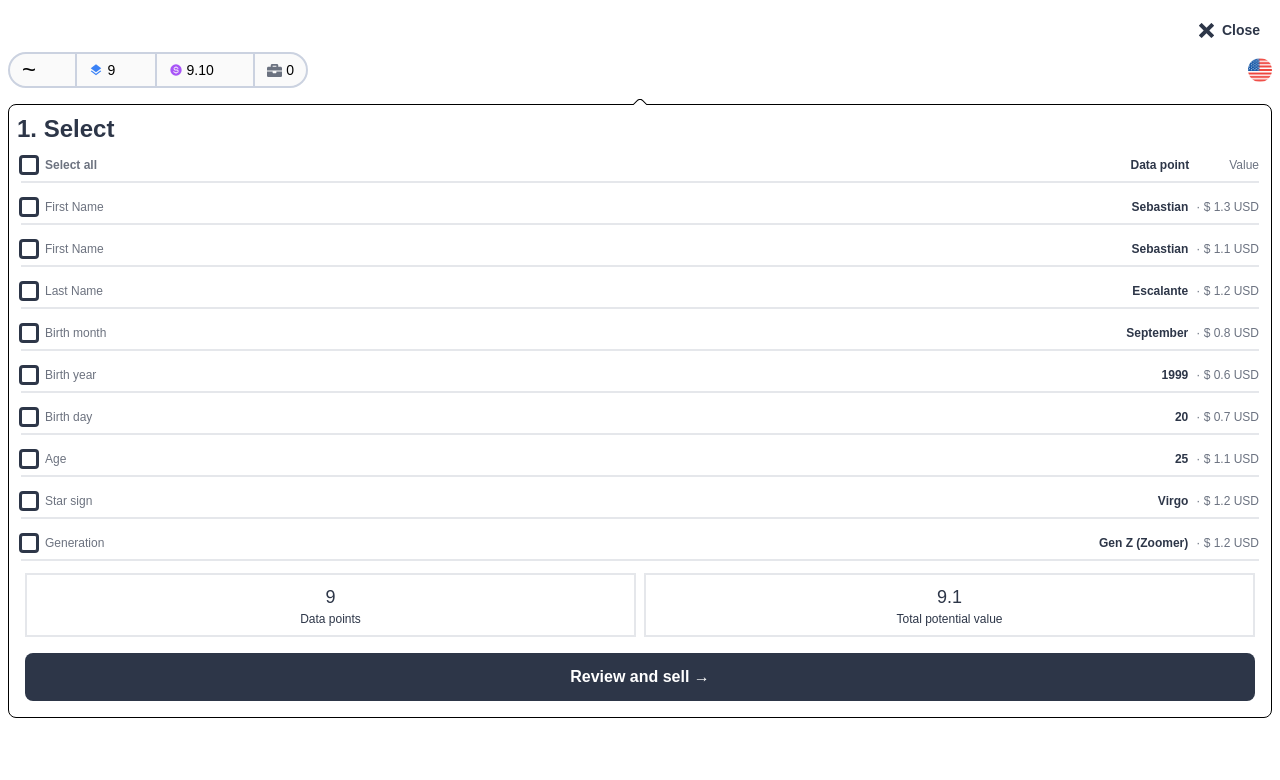
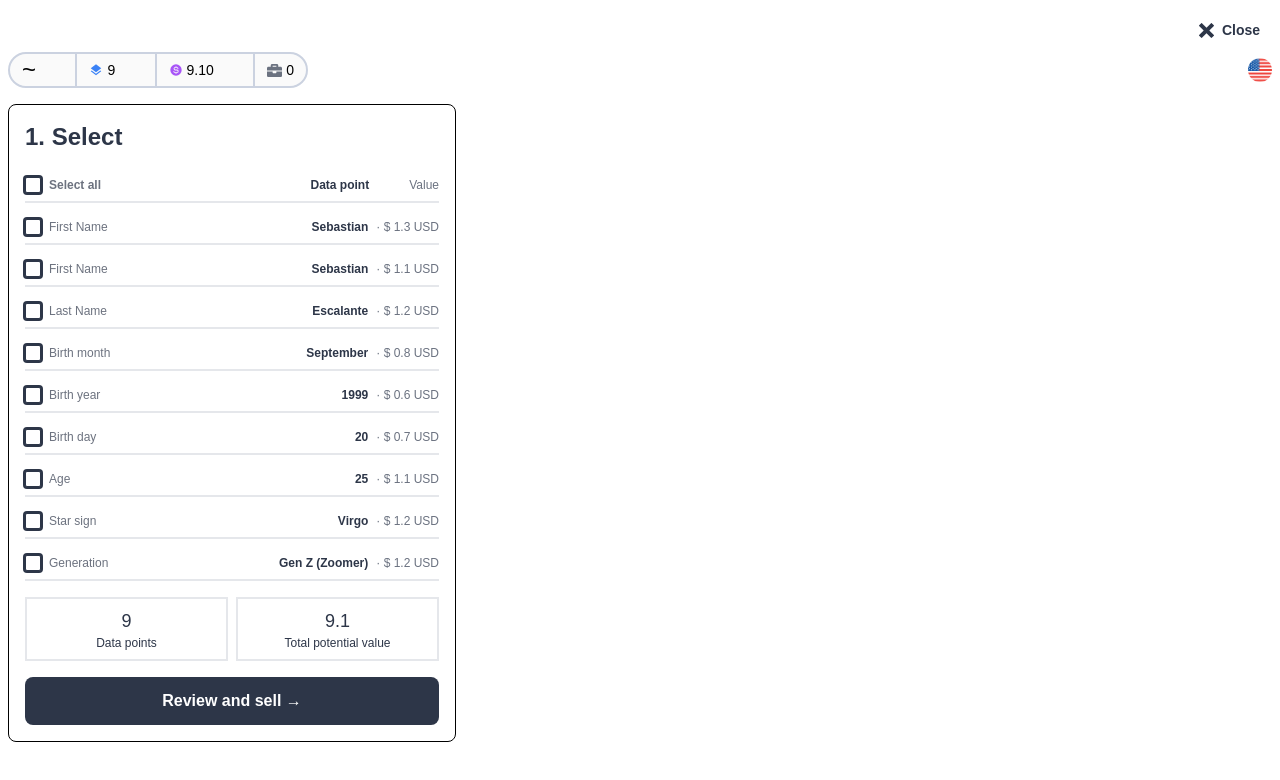
Before and after one commit to RIVER-Data-AI/moment-0, a Next.js app: page /chat_v2 in a window 1280 px wide. Shown: the top 780 px of the page. Built offline with nearby package versions, Linux system fonts and the light colour scheme.

Commit message:
feat: finished datapoints overlay page

```diff
--- a/src/components/NotchedContainer.tsx
+++ b/src/components/NotchedContainer.tsx
@@ -10,11 +10,9 @@ interface NotchedContainerProps {
 export default function NotchedContainer({
   children,
   className = "",
-  borderColor = "border-gray-300",
-  notchColor = "stroke-gray-300",
 }: NotchedContainerProps) {
   return (
-    <div className={`relative bg-white rounded-lg border border-black`}>
+    <div className={className}>
       <svg
         className="absolute top-0 left-1/2 -translate-x-1/2 -translate-y-[calc(50%)] -z-10"
         width="24"
--- a/src/views/v2/DataPointsOverlay.tsx
+++ b/src/views/v2/DataPointsOverlay.tsx
@@ -88,11 +88,10 @@ const DataPointsOverlay: React.FC<DataPointsOverlayProps> = ({ onClose }) => {
           />
         </div>
       </div>
-      <div className="">
-        <NotchedContainer className="max-w-md w-full">
-          <h2 className="text-2xl font-semibold">1. Select</h2>
-          <div className="flex-1 overflow-y-auto p-1">
-            <div className="space-y-2">
+      <NotchedContainer className="max-w-md w-full relative bg-white rounded-lg border border-black flex flex-col overflow-y-auto">
+        <h2 className="text-2xl font-semibold p-2">1. Select</h2>
+        <div className="flex-1 overflow-y-auto">
+          <div className="space-y-2 p-2">
             <label className="flex items-center justify-between border-b-2 border-gray-200 py-2">
               <div className="flex items-center">
                 <input
@@ -149,7 +148,6 @@ const DataPointsOverlay: React.FC<DataPointsOverlayProps> = ({ onClose }) => {
         </div>
       </NotchedContainer>
     </div>
-    </div>
   );
 };
 
```
Lines whose indentation alone changed are shown as unchanged.
